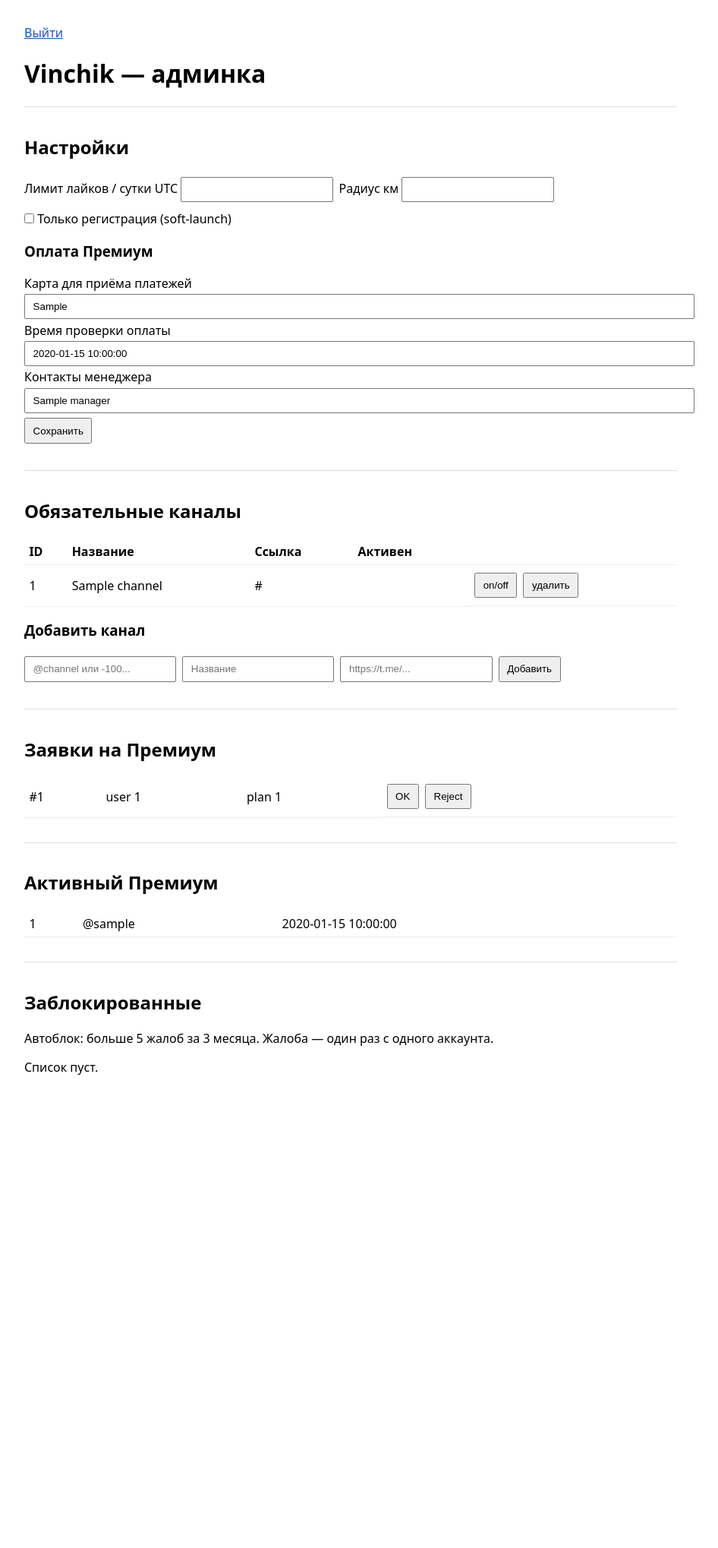
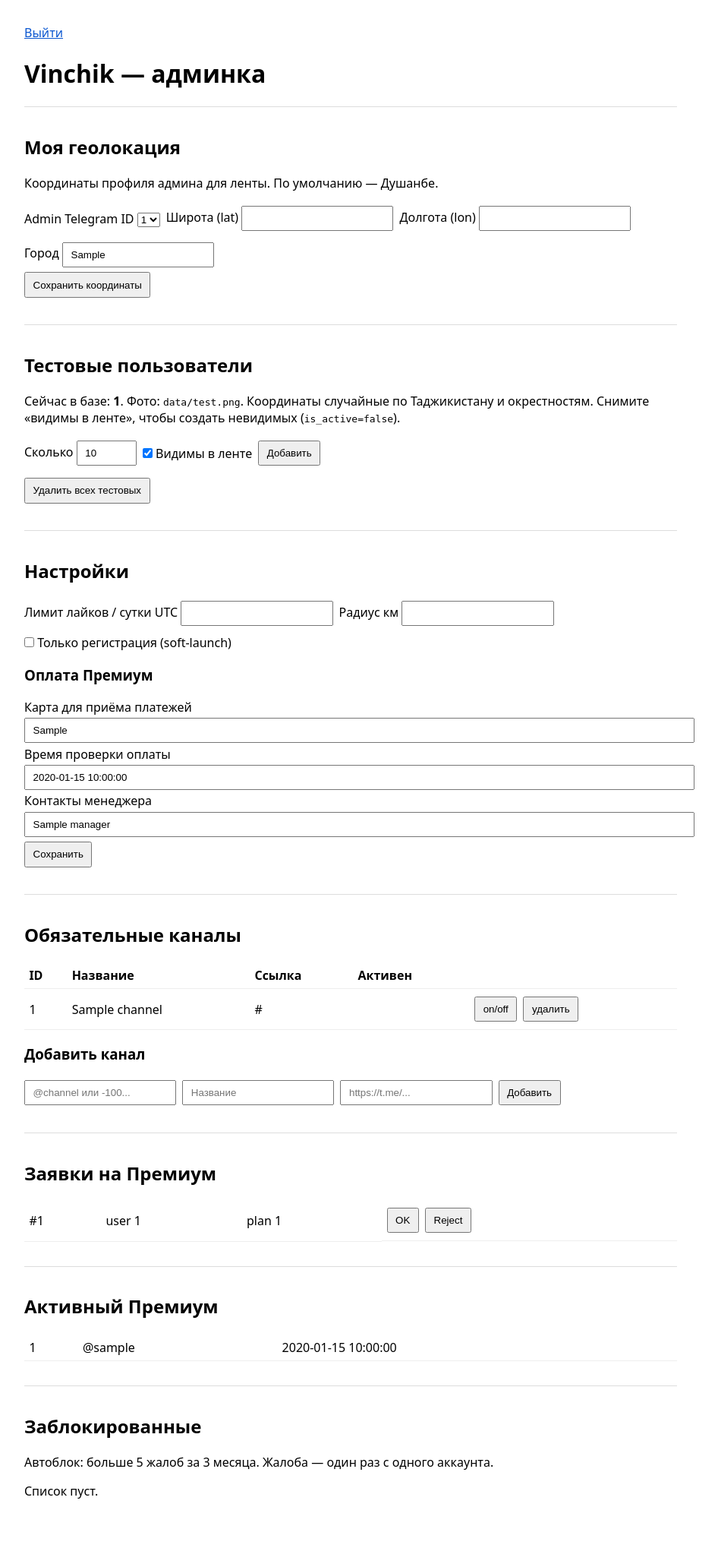
Before and after one commit to Zikrig/vinchik, a FastAPI app: template webapp/templates/dashboard.html in a window 1280 px wide. Shown: the whole page at 76% size, without its empty margins (178-1124 px from the left). Before the commit the page ends 1415 px from the top, so only its background shows below. Run offline with FastAPI, Linux system fonts and the light colour scheme; the template is opened without the code that fills it: most values are stand-ins (such as "Sample title", 1, 10 or a date in 2020); parts of the project's set-up code (start-up, migrations or seed data) failed here and were passed over.

Commit message:
false_users

```diff
--- a/database/models.py
+++ b/database/models.py
@@ -65,6 +65,7 @@
     reengage_level: Mapped[int] = mapped_column(Integer, default=0)
     is_blocked: Mapped[bool] = mapped_column(Boolean, default=False)
     blocked_at: Mapped[datetime | None] = mapped_column(DateTime(timezone=True), nullable=True)
+    is_test: Mapped[bool] = mapped_column(Boolean, default=False)
     created_at: Mapped[datetime] = mapped_column(
         DateTime(timezone=True), server_default=func.now()
     )
--- a/database/session.py
+++ b/database/session.py
@@ -31,6 +31,11 @@
                 "ALTER TABLE users ADD COLUMN IF NOT EXISTS blocked_at TIMESTAMPTZ"
             )
         )
+        await conn.execute(
+            text(
+                "ALTER TABLE users ADD COLUMN IF NOT EXISTS is_test BOOLEAN DEFAULT FALSE"
+            )
+        )
 
 
 async def get_session() -> AsyncGenerator[AsyncSession, None]:
--- a/docker-compose.yml
+++ b/docker-compose.yml
@@ -27,6 +27,8 @@
     command: ["python", "bot.py"]
     ports:
       - "8081:8081"
+    volumes:
+      - ./data:/app/data
     depends_on:
       db:
         condition: service_healthy
@@ -40,6 +42,8 @@
     command: ["python", "web.py"]
     ports:
       - "8080:8080"
+    volumes:
+      - ./data:/app/data
     depends_on:
       db:
         condition: service_healthy
--- a/handlers/admin.py
+++ b/handlers/admin.py
@@ -6,6 +6,7 @@
 from config import settings
 from locales import t
 from services.browse import profile_caption
+from services.media import as_photo_input
 from services.premium import (
     approve_order,
     list_pending_orders,
@@ -98,9 +99,10 @@
                 ]
             ]
         )
-        if profile and profile.photo_file_id:
+        photo = as_photo_input(profile.photo_file_id) if profile else None
+        if photo is not None:
             await callback.message.answer_photo(
-                profile.photo_file_id, caption=caption[:1024], reply_markup=kb
+                photo, caption=caption[:1024], reply_markup=kb
             )
         else:
             await callback.message.answer(caption, reply_markup=kb)
--- a/handlers/browse.py
+++ b/handlers/browse.py
@@ -12,6 +12,7 @@
 from services.activity import touch_activity
 from services.browse import next_profile, profile_caption
 from services.channels import list_active_channels, user_subscribed_all
+from services.media import as_photo_input
 from services.likes import (
     format_likes_list,
     list_unseen_likers,
@@ -60,8 +61,9 @@
         return
     caption = profile_caption(profile)
     kb = browse_kb(lang, profile.user_id)
-    if profile.photo_file_id:
-        await message.answer_photo(profile.photo_file_id, caption=caption, reply_markup=kb)
+    photo = as_photo_input(profile.photo_file_id)
+    if photo is not None:
+        await message.answer_photo(photo, caption=caption, reply_markup=kb)
     else:
         await message.answer(caption, reply_markup=kb)
 
--- a/handlers/common.py
+++ b/handlers/common.py
@@ -9,6 +9,7 @@
 from keyboards.inline import main_menu_kb, my_profile_kb
 from locales import t
 from services.browse import profile_caption
+from services.media import as_photo_input
 from services.settings_service import is_registration_only
 
 
@@ -20,8 +21,9 @@
     lang = user.language
     caption = profile_caption(profile)
     kb = my_profile_kb(lang)
-    if profile.photo_file_id:
-        await message.answer_photo(profile.photo_file_id, caption=caption, reply_markup=kb)
+    photo = as_photo_input(profile.photo_file_id)
+    if photo is not None:
+        await message.answer_photo(photo, caption=caption, reply_markup=kb)
     else:
         await message.answer(caption, reply_markup=kb)
 
--- /dev/null
+++ b/services/media.py
@@ -0,0 +1,36 @@
+from __future__ import annotations
+
+from pathlib import Path
+
+from aiogram.types import FSInputFile
+
+LOCAL_PREFIX = "local:"
+TEST_PHOTO_REL = "data/test.png"
+TEST_PHOTO_MARKER = f"{LOCAL_PREFIX}{TEST_PHOTO_REL}"
+
+
+def project_root() -> Path:
+    return Path(__file__).resolve().parent.parent
+
+
+def local_photo_path(marker: str) -> Path | None:
+    if not marker.startswith(LOCAL_PREFIX):
+        return None
+    rel = marker[len(LOCAL_PREFIX) :]
+    path = (project_root() / rel).resolve()
+    root = project_root().resolve()
+    if not str(path).startswith(str(root)):
+        return None
+    return path if path.is_file() else None
+
+
+def as_photo_input(file_id: str | None) -> FSInputFile | str | None:
+    """Telegram file_id or FSInputFile for local: markers."""
+    if not file_id:
+        return None
+    path = local_photo_path(file_id)
+    if path is not None:
+        return FSInputFile(path)
+    if file_id.startswith(LOCAL_PREFIX):
+        return None
+    return file_id
--- a/webapp/app.py
+++ b/webapp/app.py
@@ -5,7 +5,7 @@
 import httpx
 from aiogram import Bot
 from fastapi import Depends, FastAPI, Form, Request
-from fastapi.responses import HTMLResponse, RedirectResponse, Response
+from fastapi.responses import FileResponse, HTMLResponse, RedirectResponse, Response
 from fastapi.templating import Jinja2Templates
 from itsdangerous import BadSignature, URLSafeSerializer
 from sqlalchemy import select
@@ -15,6 +15,17 @@
 from config import settings
 from database.models import RequiredChannel, User
 from database.session import async_session_maker, init_db
+from services.admin_tools import (
+    DUSHANBE_CITY,
+    DUSHANBE_LAT,
+    DUSHANBE_LON,
+    clear_test_users,
+    count_test_users,
+    create_test_users,
+    get_user_geo,
+    set_user_geo,
+)
+from services.media import local_photo_path
 from services.premium import (
     approve_order,
     list_pending_orders,
@@ -109,6 +120,10 @@
         ).scalars().all()
         pay = await get_payment_info(session)
         blocked = await list_blocked_users(session)
+        admin_ids = sorted(settings.admin_id_set)
+        admin_geo = {}
+        for aid in admin_ids:
+            admin_geo[aid] = await get_user_geo(session, aid)
         ctx = {
             "limit": await get_daily_like_limit(session),
             "distance": await get_max_distance_km(session),
@@ -120,6 +135,13 @@
             "premiums": premiums,
             "channels": channels,
             "blocked": blocked,
+            "admin_ids": admin_ids,
+            "admin_geo": admin_geo,
+            "dushanbe_lat": DUSHANBE_LAT,
+            "dushanbe_lon": DUSHANBE_LON,
+            "dushanbe_city": DUSHANBE_CITY,
+            "test_users_count": await count_test_users(session),
+            "flash": request.query_params.get("flash"),
         }
         return TEMPLATES.TemplateResponse(request, "dashboard.html", ctx)
 
@@ -132,6 +154,9 @@
         user = await session.get(User, user_id, options=[selectinload(User.profile)])
         if not user or not user.profile or not user.profile.photo_file_id:
             return Response(status_code=404)
+        local = local_photo_path(user.profile.photo_file_id)
+        if local is not None:
+            return FileResponse(local, media_type="image/png")
         bot = Bot(token=settings.bot_token)
         try:
             f = await bot.get_file(user.profile.photo_file_id)
@@ -242,4 +267,41 @@
         await reject_order(session, order_id, admin_id=0)
         return RedirectResponse("/", status_code=303)
 
+    @app.post("/admin-geo")
+    async def save_admin_geo(
+        request: Request,
+        admin_tg_id: int = Form(...),
+        lat: float = Form(...),
+        lon: float = Form(...),
+        city_name: str = Form(DUSHANBE_CITY),
+        session: AsyncSession = Depends(get_db),
+    ):
+        if (redir := require_auth(request)) is not None:
+            return redir
+        if admin_tg_id not in settings.admin_id_set:
+            return RedirectResponse("/?flash=bad_admin", status_code=303)
+        await set_user_geo(session, admin_tg_id, lat, lon, city_name)
+        return RedirectResponse("/?flash=geo_saved", status_code=303)
+
+    @app.post("/test-users/create")
+    async def test_users_create(
+        request: Request,
+        count: int = Form(10),
+        visible: str | None = Form(None),
+        session: AsyncSession = Depends(get_db),
+    ):
+        if (redir := require_auth(request)) is not None:
+            return redir
+        n = await create_test_users(session, count, visible=bool(visible))
+        return RedirectResponse(f"/?flash=test_created_{n}", status_code=303)
+
+    @app.post("/test-users/clear")
+    async def test_users_clear(
+        request: Request, session: AsyncSession = Depends(get_db)
+    ):
+        if (redir := require_auth(request)) is not None:
+            return redir
+        n = await clear_test_users(session)
+        return RedirectResponse(f"/?flash=test_cleared_{n}", status_code=303)
+
     return app
--- a/webapp/templates/dashboard.html
+++ b/webapp/templates/dashboard.html
@@ -17,6 +17,63 @@
 <body>
   <p><a href="/logout">Выйти</a></p>
   <h1>Vinchik — админка</h1>
+  {% if flash == "geo_saved" %}<p style="color:#0a7;">Геолокация админа сохранена.</p>{% endif %}
+  {% if flash == "bad_admin" %}<p style="color:#a00;">Неверный admin id.</p>{% endif %}
+  {% if flash and flash.startswith("test_created_") %}<p style="color:#0a7;">Создано тестовых: {{ flash.split('_')[-1] }}.</p>{% endif %}
+  {% if flash and flash.startswith("test_cleared_") %}<p style="color:#0a7;">Удалено тестовых: {{ flash.split('_')[-1] }}.</p>{% endif %}
+
+  <section>
+    <h2>Моя геолокация</h2>
+    <p>Координаты профиля админа для ленты. По умолчанию — Душанбе.</p>
+    {% if not admin_ids %}
+    <p style="color:#a00;">В <code>ADMIN_IDS</code> никого нет.</p>
+    {% else %}
+    <form method="post" action="/admin-geo">
+      <div class="row">
+        <label>Admin Telegram ID
+          <select name="admin_tg_id" required>
+            {% for aid in admin_ids %}
+            <option value="{{ aid }}">{{ aid }}
+              {% set g = admin_geo.get(aid) %}
+              {% if g and g.lat is not none %} (сейчас {{ g.lat }}, {{ g.lon }}){% endif %}
+            </option>
+            {% endfor %}
+          </select>
+        </label>
+        <label>Широта (lat)
+          <input type="number" step="any" name="lat" value="{{ dushanbe_lat }}" required>
+        </label>
+        <label>Долгота (lon)
+          <input type="number" step="any" name="lon" value="{{ dushanbe_lon }}" required>
+        </label>
+        <label>Город
+          <input type="text" name="city_name" value="{{ dushanbe_city }}" required>
+        </label>
+      </div>
+      <button type="submit">Сохранить координаты</button>
+    </form>
+    {% endif %}
+  </section>
+
+  <section>
+    <h2>Тестовые пользователи</h2>
+    <p>Сейчас в базе: <strong>{{ test_users_count }}</strong>. Фото: <code>data/test.png</code>.
+      Координаты случайные по Таджикистану и окрестностям. Снимите «видимы в ленте», чтобы создать невидимых (<code>is_active=false</code>).</p>
+    <form method="post" action="/test-users/create" class="row">
+      <label>Сколько
+        <input type="number" name="count" value="10" min="1" max="100" required>
+      </label>
+      <label>
+        <input type="checkbox" name="visible" checked>
+        Видимы в ленте
+      </label>
+      <button type="submit">Добавить</button>
+    </form>
+    <form method="post" action="/test-users/clear" style="margin-top:.6rem;"
+          onsubmit="return confirm('Удалить всех тестовых пользователей?');">
+      <button type="submit">Удалить всех тестовых</button>
+    </form>
+  </section>
 
   <section>
     <h2>Настройки</h2>
```
Also changed, not shown: CLODE.md (+4 -1 lines), services/admin_tools.py (added, +155 -0 lines), data/test.png (added), 2 other files.
